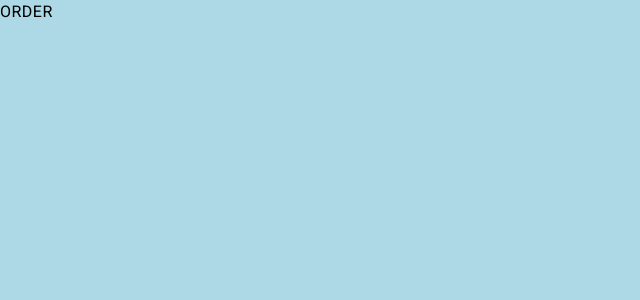
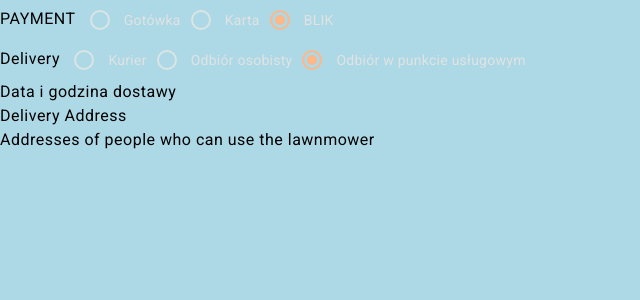
Before and after one commit to Gnoneks/lawnmower-shop, an Angular app: page /order in a window 1280 px wide. Shown: the top 300 px of the page, without its empty margins (0-640 px from the left). Built offline with nearby package versions, Linux system fonts and the light colour scheme.

Commit message:
003--Start creating order form

```diff
--- a/src/app/pages/order/order.component.html
+++ b/src/app/pages/order/order.component.html
@@ -1 +1,27 @@
-<p>ORDER</p>
+<section>
+  <form>
+    <div>PAYMENT
+      <mat-radio-group>
+        <mat-radio-button>Gotówka</mat-radio-button>
+        <mat-radio-button>Karta</mat-radio-button>
+        <mat-radio-button>BLIK</mat-radio-button>
+      </mat-radio-group>
+    </div>
+    <div>Delivery
+      <mat-radio-group>
+        <mat-radio-button>Kurier</mat-radio-button>
+        <mat-radio-button>Odbiór osobisty</mat-radio-button>
+        <mat-radio-button>Odbiór w punkcie usługowym</mat-radio-button>
+      </mat-radio-group>
+    </div>
+    <div>Data i godzina dostawy
+
+    </div>
+    <div>
+      Delivery Address
+    </div>
+    <div>
+      Addresses of people who can use the lawnmower
+    </div>
+  </form>
+</section>
--- a/src/app/pages/order/order.component.ts
+++ b/src/app/pages/order/order.component.ts
@@ -1,12 +1,18 @@
-import { Component } from '@angular/core';
+import { Component, model } from '@angular/core';
+import { MatCheckboxModule } from '@angular/material/checkbox';
+import { MatRadioModule } from '@angular/material/radio';
+import { OrderService } from './order.service';
 
 @Component({
   selector: 'app-order',
   standalone: true,
-  imports: [],
+  imports: [MatCheckboxModule, MatRadioModule],
   templateUrl: './order.component.html',
-  styleUrl: './order.component.scss'
+  styleUrl: './order.component.scss',
+  providers: [OrderService],
 })
 export class OrderComponent {
+  orderForm = this._orderService.initOrderForm();
 
+  constructor(private readonly _orderService: OrderService) {}
 }
```
